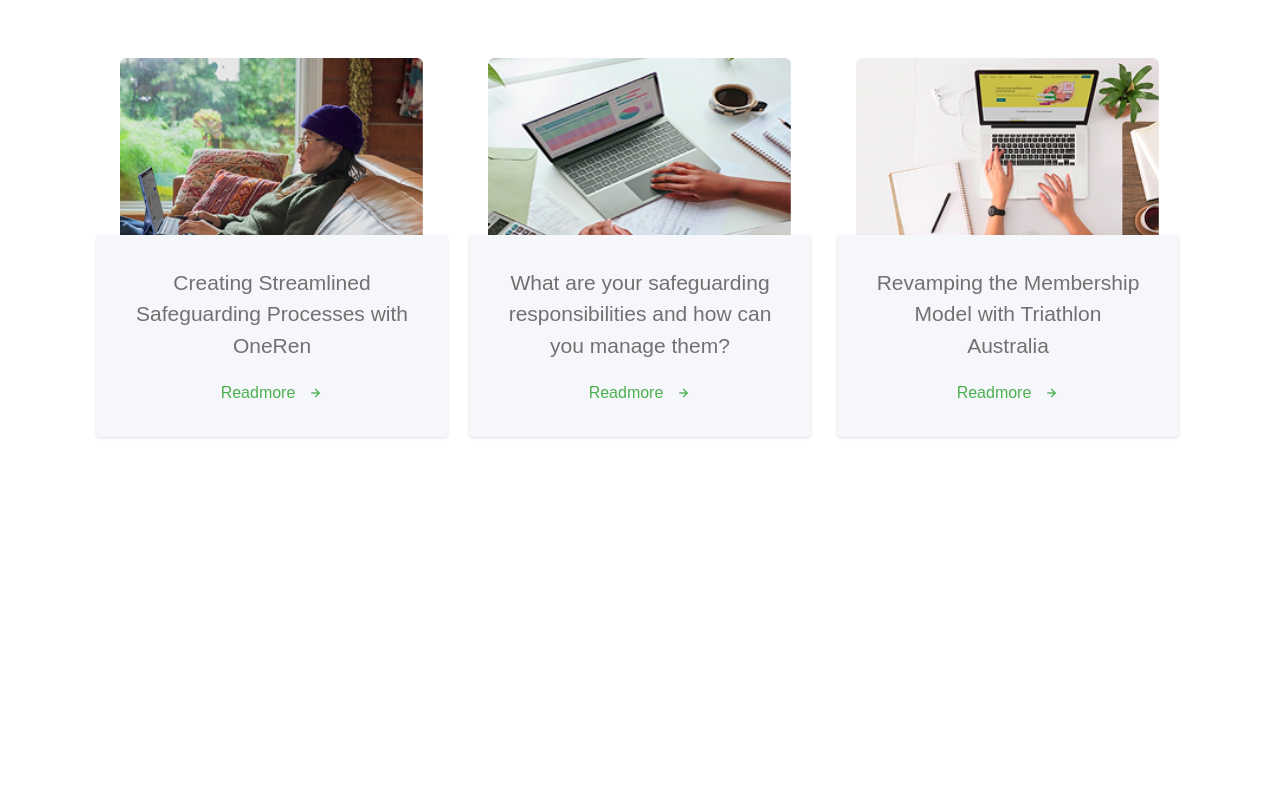
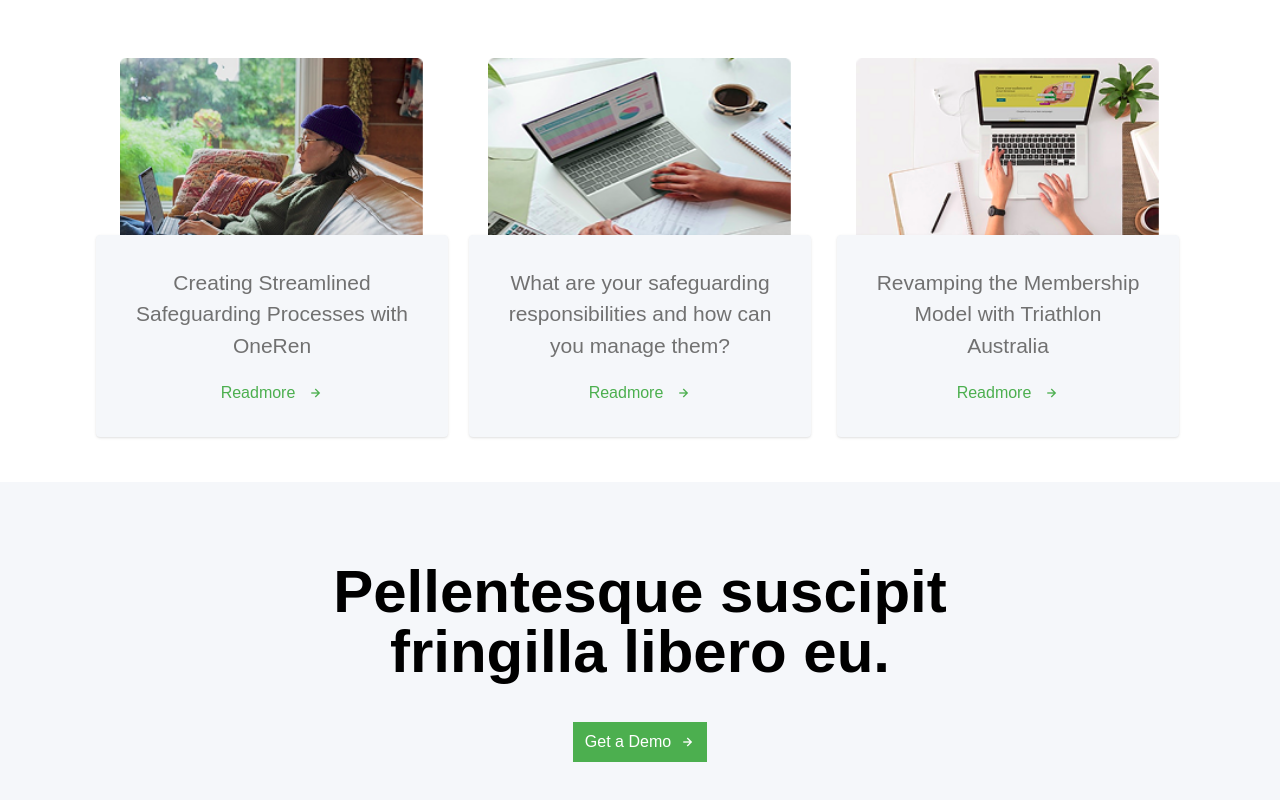
Before and after one commit to kana-engineer/react-landing, a React (Vite) app: page / in a window 1280 px wide. Shown: the part 3967-4767 px from the top of the page. Before the commit the page ends 4409 px from the top, so only its background shows below. Built offline with nearby package versions, Linux system fonts and the light colour scheme.

Commit message:
add Demo

```diff
--- a/src/App.jsx
+++ b/src/App.jsx
@@ -2,6 +2,7 @@ import Business from "./Components/Business";
 import Cards from "./Components/Cards";
 import Caring from "./Components/Caring";
 import Content from "./Components/Content";
+import Demo from "./Components/Demo";
 import Design from "./Components/Design";
 import Header from "./Components/Header";
 import Overlay from "./Components/Overlay";
@@ -20,6 +21,7 @@ export function App() {
       <Design/>
       <Smith/>
       <Caring/>
+      <Demo/>
     </>
   )
 }
--- a/src/Components/Caring.jsx
+++ b/src/Components/Caring.jsx
@@ -26,7 +26,6 @@ const Caring = () => {
                             <button className="text-[#4CAF4F] cursor-pointer">Readmore</button>
                             <i class='bx bx-right-arrow-alt text-[#4CAF4F] cursor-pointer'></i>
                         </nav>
-
                     </nav>
                 </div>
                 <div className="flex flex-col items-center justify-center mb-25">
--- /dev/null
+++ b/src/Components/Demo.jsx
@@ -0,0 +1,15 @@
+const Demo = () => {
+    return (
+        <div className="Add">
+             <div className="flex flex-col items-center justify-center mt-10 bg-[#F5F7FA] py-20">
+                <h1 className="text-6xl font-bold text-center mb-10">Pellentesque suscipit <br /> fringilla libero eu.</h1>
+                 <button className="bg-[#4CAF4F] px-3 py-2 text-white flex items-center gap-2 max-[901px]:hidden">
+                    Get a Demo
+                    <i className="bx bx-right-arrow-alt"></i>
+                </button>
+            </div>
+        </div>
+    );
+}
+
+export default Demo;
```
